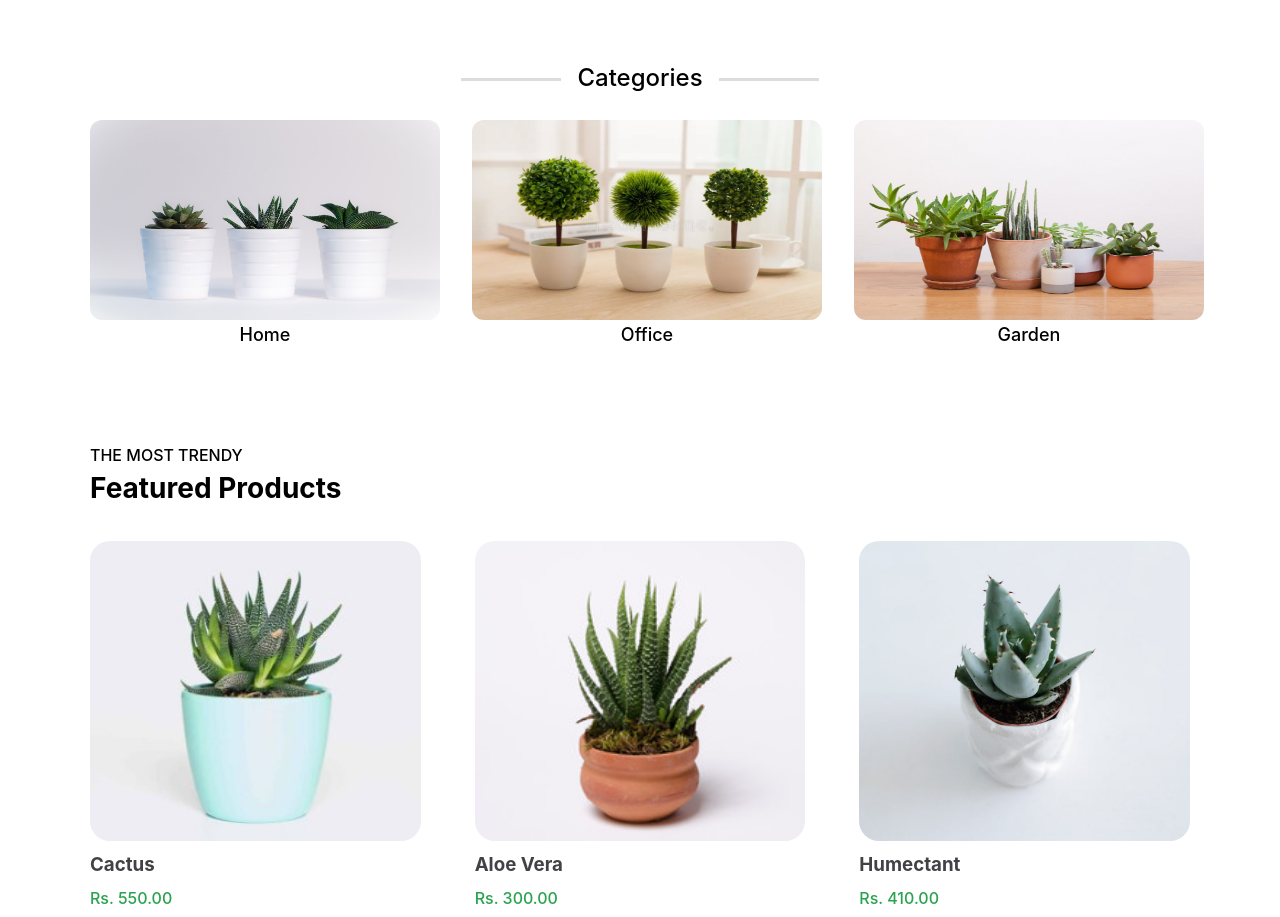
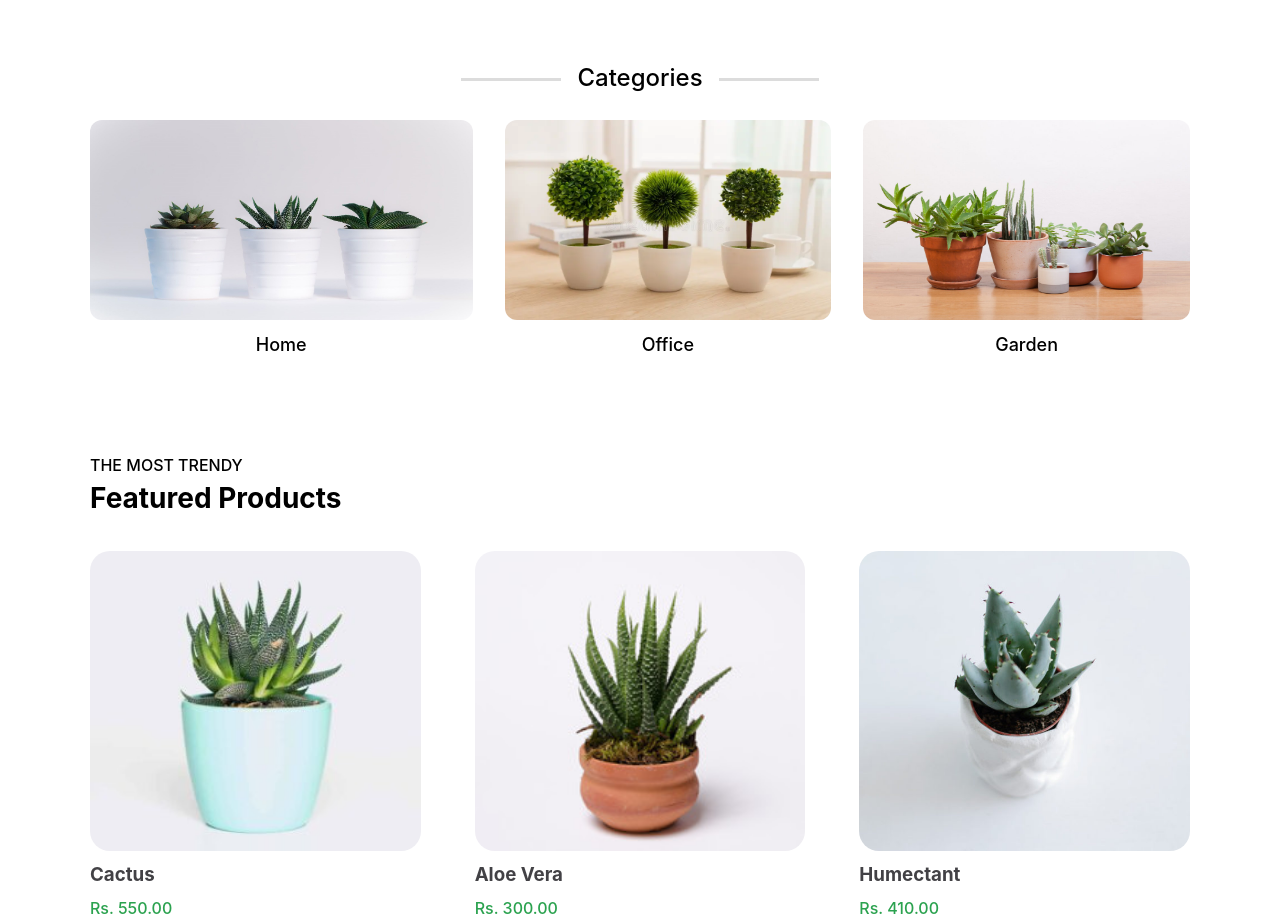
Before and after one commit to srinivas180/planty-2, a React (Create React App) app: page / in a window 1280 px wide. Shown: the part 1600-2517 px from the top of the page. Built offline with nearby package versions, Linux system fonts and the light colour scheme; what miragejs would draw is missing.

Commit message:
style: modified category style

```diff
--- a/src/components/Categories/Categories.css
+++ b/src/components/Categories/Categories.css
@@ -27,10 +27,11 @@
 
 .category {
     position: relative;
+    flex-grow: 1;
 }
 
 .category__image {
-    width: 350px;
+    width: 100%;
     height: 200px;
     border-radius: 12px;
 }
@@ -39,4 +40,5 @@
     text-align: center;
     font-weight: 500;
     font-size: 18px;
+    margin-top: 10px;
 }
```
